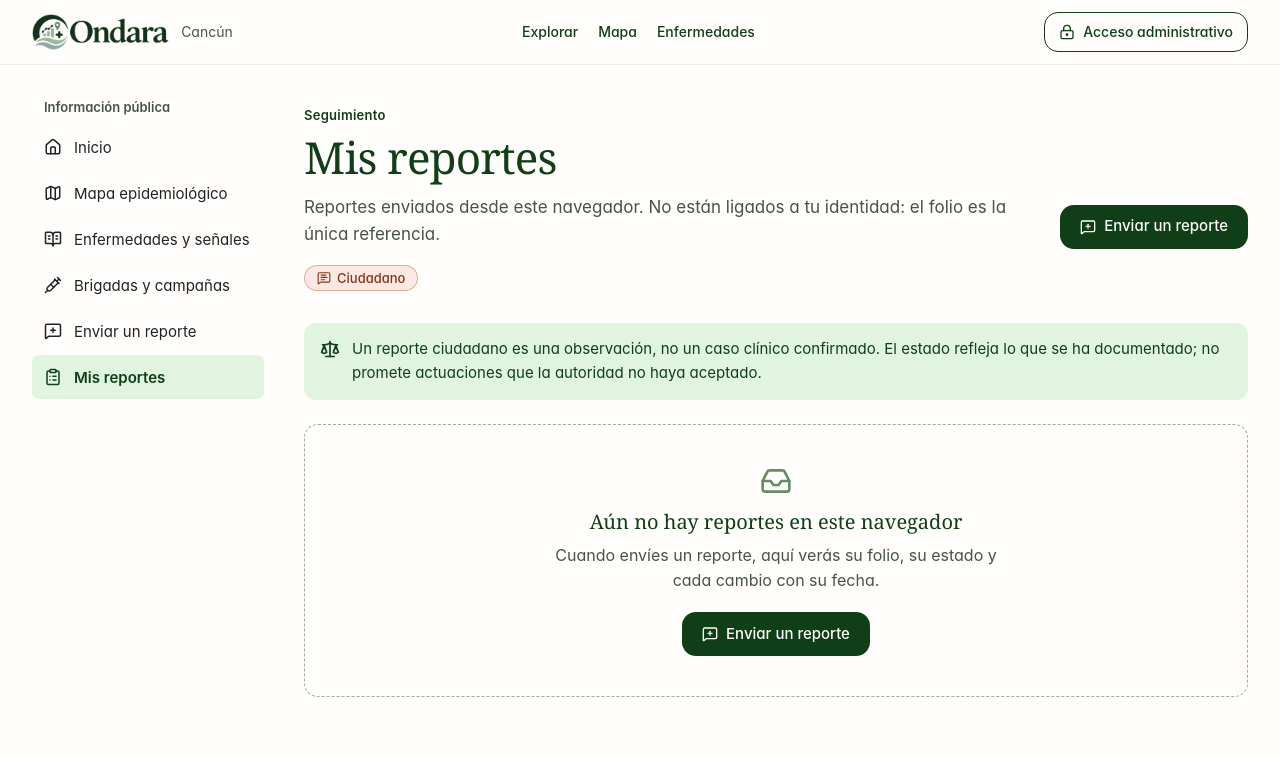
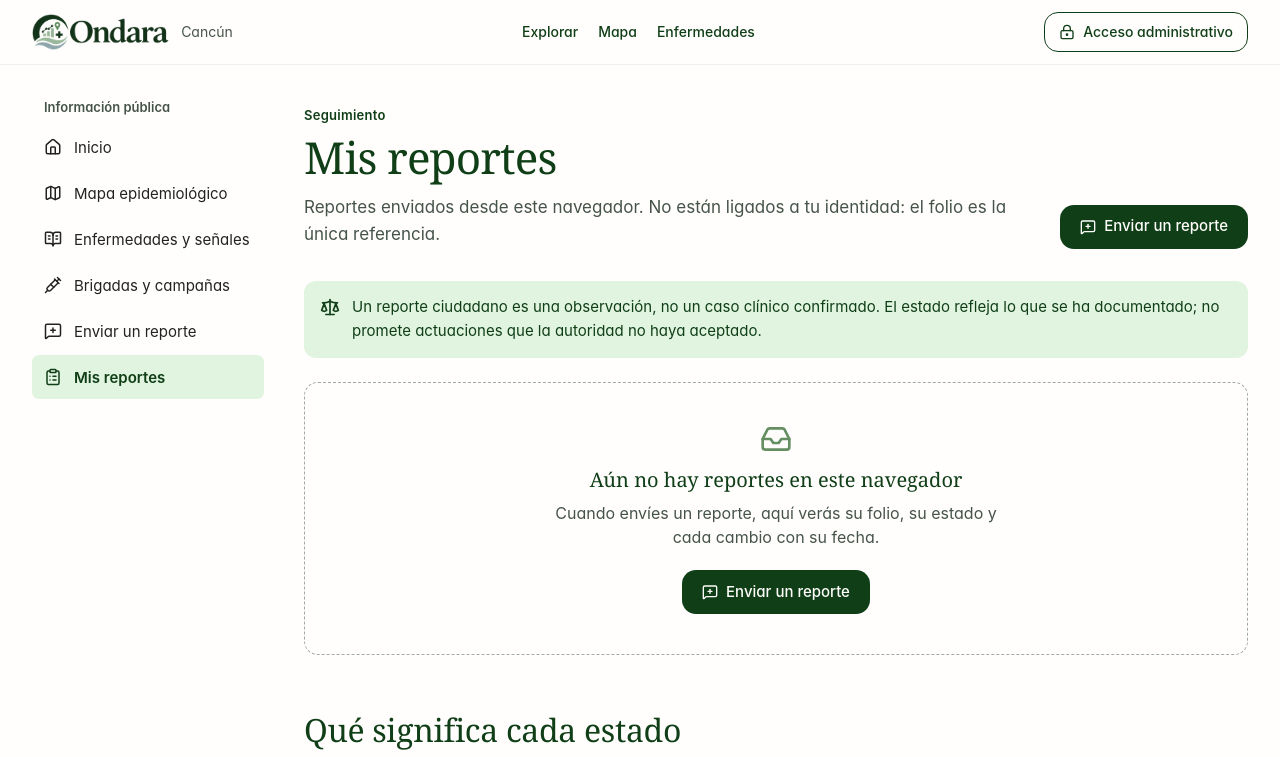
Before and after one commit to FranCiscoK18/TucanthonV3, a React (Vite) app: page /mis-reportes in a window 1280 px wide. Shown: the top 757 px of the page. Built offline with nearby package versions, Linux system fonts and the light colour scheme.

Commit message:
ui: eliminar etiquetas redundantes de tipo de dato

```diff
--- a/src/pages/MyReportsPage.tsx
+++ b/src/pages/MyReportsPage.tsx
@@ -1,7 +1,6 @@
 import { Camera, MessageSquarePlus, Send, Trash2 } from 'lucide-react';
 import { useState, type FormEvent } from 'react';
 import { ReportStatusPill, StatusGuide, StatusTimeline } from '../components/reports/ReportStatus';
-import { DataKindBadge, DemoTag } from '../components/ui/Badges';
 import { Button, ButtonLink } from '../components/ui/Button';
 import { Dialog } from '../components/ui/Dialog';
 import { TextAreaField } from '../components/ui/Form';
@@ -166,12 +165,6 @@ export function MyReportsPage() {
         eyebrow="Seguimiento"
         title="Mis reportes"
         description="Reportes enviados desde este navegador. No están ligados a tu identidad: el folio es la única referencia."
-        meta={
-          <>
-            <DataKindBadge kind="reporte-ciudadano" compact />
-            <DemoTag />
-          </>
-        }
         actions={
           <ButtonLink to="/reportar" icon={MessageSquarePlus}>
             Enviar un reporte
```
